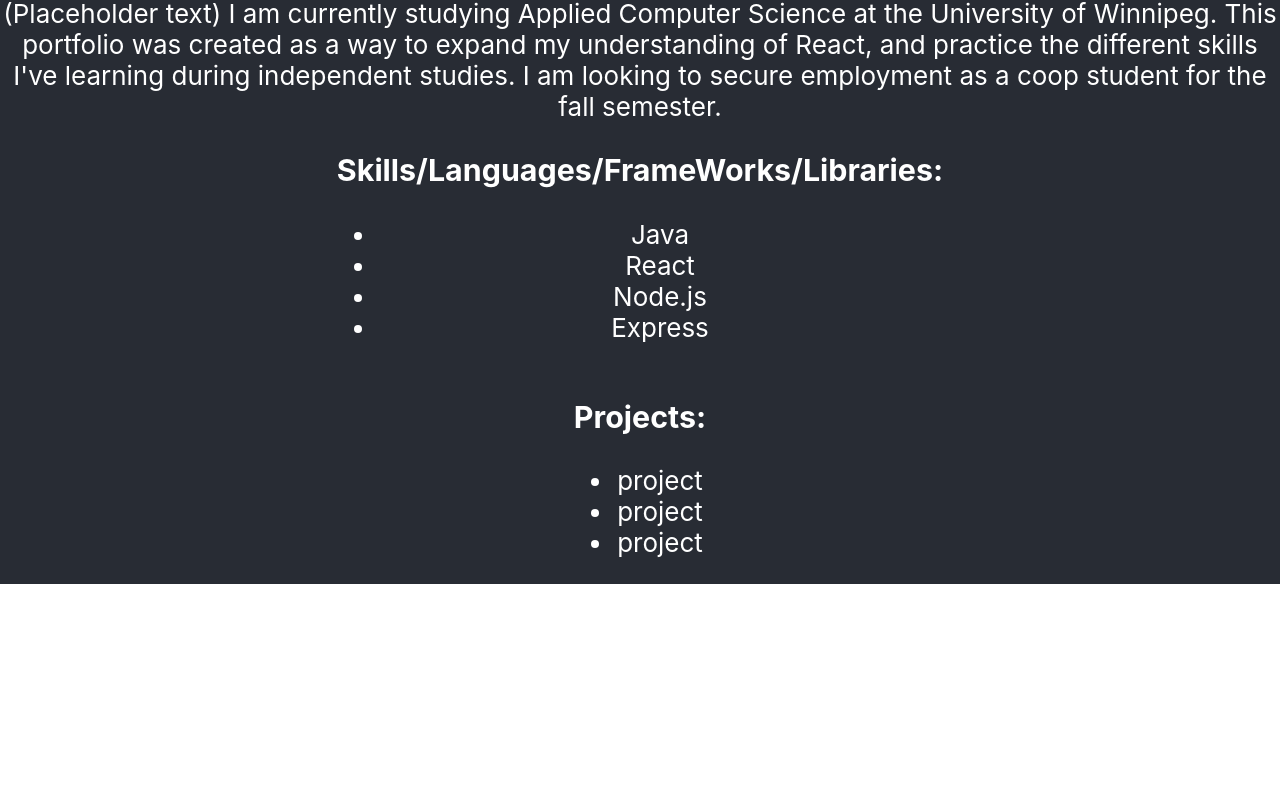
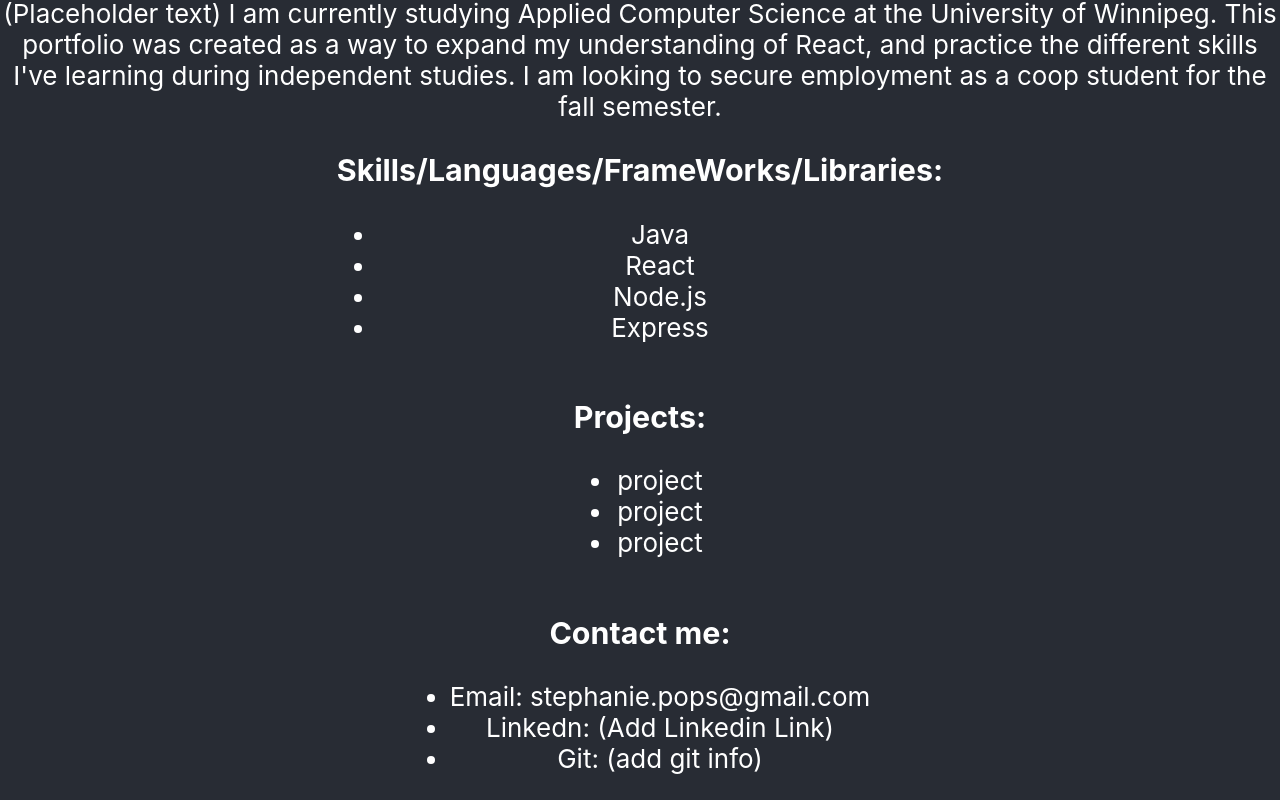
Before and after one commit to stephaniepops/steph-portfolio, a React (Create React App) app: page / in a window 1280 px wide. Shown: the part 1265-2065 px from the top of the page. Before the commit the page ends 1849 px from the top, so only its background shows below. Built offline with nearby package versions, Linux system fonts and the light colour scheme.

Commit message:
Contact Info PlaceHolder

```diff
--- a/src/App.js
+++ b/src/App.js
@@ -7,6 +7,7 @@
 import Description from "./Components/Description";
 import Skills from "./Components/Skills";
 import Projects from "./Components/Projects";
+import Contact from "./Components/Contact";
 
 function App() {
   return (
@@ -17,6 +18,7 @@
         <Description />
         <Skills />
         <Projects />
+        <Contact />
       </header>
     </div>
   );
--- /dev/null
+++ b/src/Components/Contact.js
@@ -0,0 +1,16 @@
+import React from "react";
+
+const Contact = () => {
+  return (
+    <div>
+      <h3>Contact me:</h3>
+      <ul>
+        <li>Email: stephanie.pops@gmail.com </li>
+        <li>Linkedn: (Add Linkedin Link)</li>
+        <li> Git: (add git info)</li>
+      </ul>
+    </div>
+  );
+};
+
+export default Contact;
```
